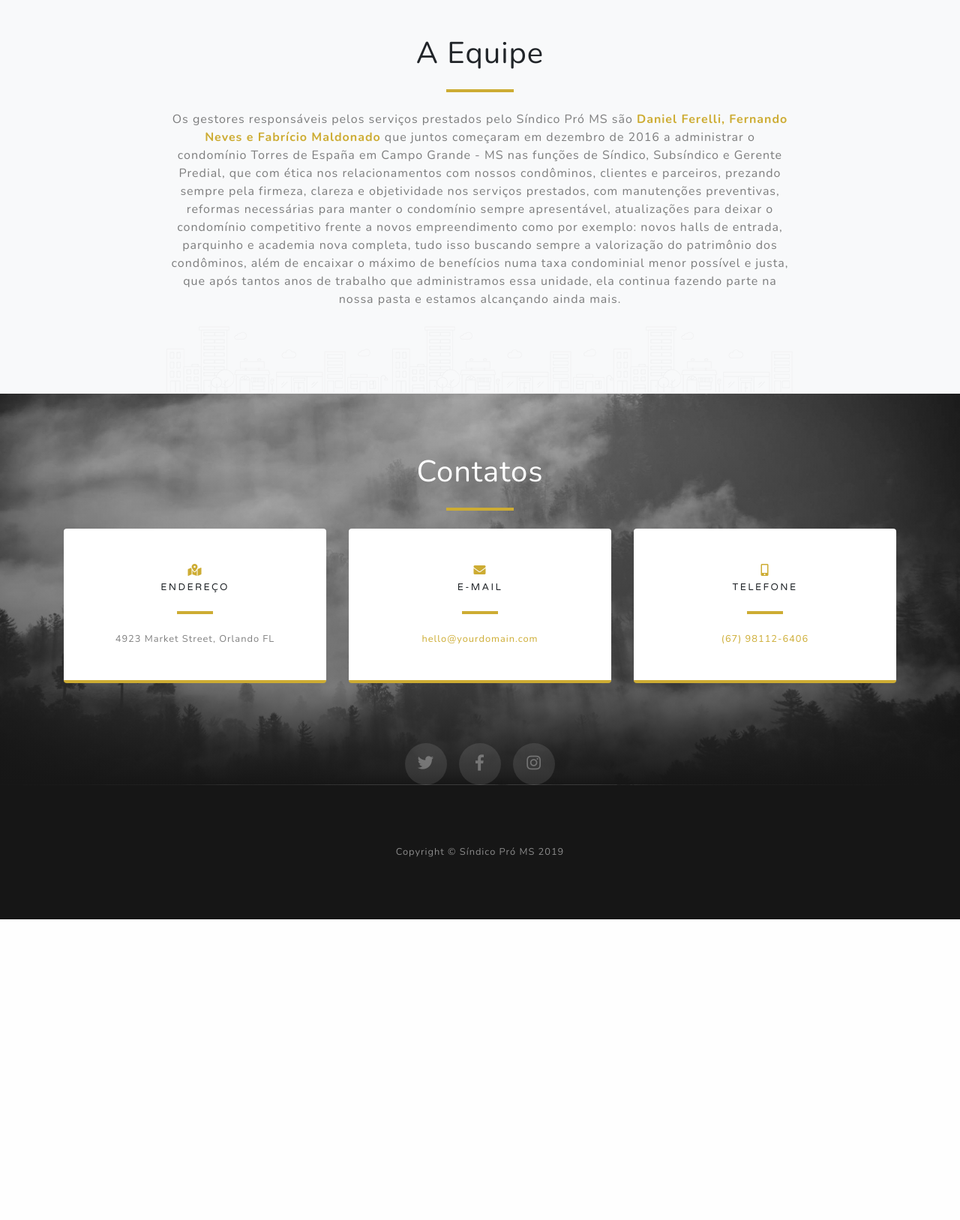
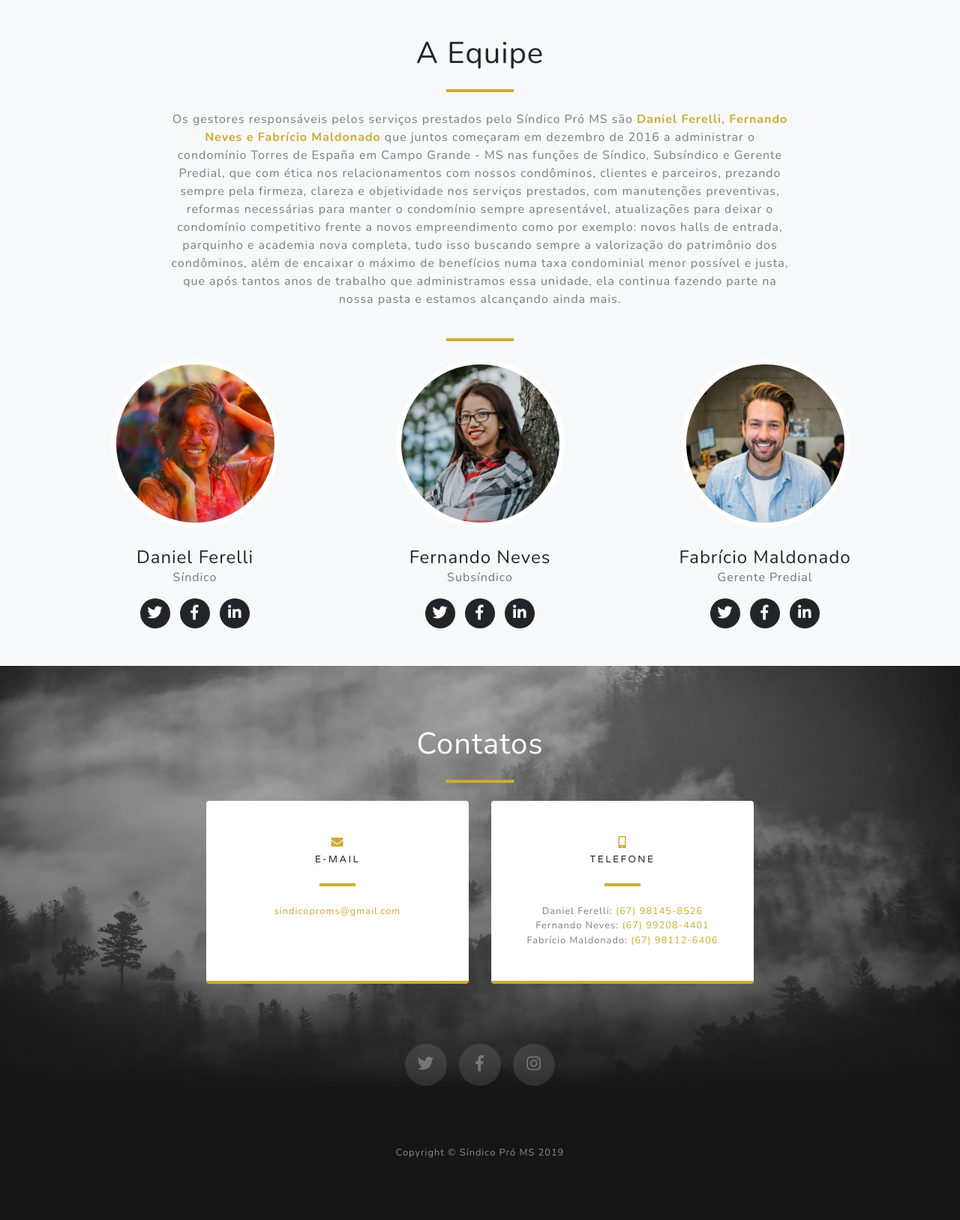
Before and after one commit to JonathanJHK/sindicopro_ms-web, a PHP site: page / in a window 1280 px wide. Shown: the part 2962-4589 px from the top of the page at 75% size. Before the commit the page ends 4188 px from the top, so only its background shows below. Run offline with PHP 8.4, Linux system fonts and the light colour scheme.

Commit message:
Adição da seção de fotos da equipe e atualização dos contatos

```diff
--- a/View/css/grayscale.css
+++ b/View/css/grayscale.css
@@ -367,3 +367,46 @@ hr.divider-main {
     bottom: auto;
   }
 }
+
+.team-member {
+  margin-bottom: 50px;
+  text-align: center;
+}
+
+.team-member img {
+  width: 225px;
+  height: 225px;
+  border: 7px solid #fff;
+}
+
+.team-member h4 {
+  margin-top: 25px;
+  margin-bottom: 0;
+  text-transform: none;
+}
+
+.team-member p {
+  margin-top: 0;
+}
+
+ul.social-buttons {
+  margin-bottom: 0;
+}
+
+ul.social-buttons li a {
+  font-size: 20px;
+  line-height: 40px;
+  display: block;
+  width: 40px;
+  height: 40px;
+  -webkit-transition: all 0.3s;
+  transition: all 0.3s;
+  color: white;
+  border-radius: 100%;
+  outline: none;
+  background-color: #212529;
+}
+
+ul.social-buttons li a:active, ul.social-buttons li a:focus, ul.social-buttons li a:hover {
+  background-color: #CDAC33;
+}
--- a/View/index.php
+++ b/View/index.php
@@ -128,7 +128,7 @@
           </div>
         </div>
 
-         <!-- Project Three Row -->
+        <!-- Project Three Row -->
         <div class="row justify-content-center no-gutters mb-5 mb-lg-5">
           <div class="col-lg-3">
           </div>
@@ -175,7 +175,81 @@
             <p class="text-black-50">Os gestores responsáveis pelos serviços prestados pelo Síndico Pró MS são <strong>Daniel Ferelli, Fernando Neves e Fabrício Maldonado</strong> que juntos começaram em dezembro de 2016 a administrar o condomínio Torres de España em Campo Grande - MS nas funções de Síndico, Subsíndico e Gerente Predial, que com ética nos relacionamentos com nossos condôminos, clientes e parceiros, prezando sempre pela firmeza, clareza e objetividade nos serviços prestados, com manutenções preventivas, reformas necessárias para manter o condomínio sempre apresentável, atualizações para deixar o condomínio competitivo frente a novos empreendimento como por exemplo: novos halls de entrada, parquinho e academia nova completa,  tudo isso buscando sempre a valorização do patrimônio dos condôminos, além de encaixar o máximo de benefícios numa taxa condominial menor possível e justa, que após tantos anos de trabalho que administramos essa unidade, ela continua fazendo parte na nossa pasta e estamos alcançando ainda mais.</p>
           </div>
         </div>
-        <img class="img-fluid" src="View/img/city.png" alt="">
+        <hr class="divider-main mt-4 mb-4">
+        <div class="row">
+          <div class="col-sm-4">
+            <div class="team-member">
+              <img class="mx-auto rounded-circle" src="View/img/team/1.jpg" alt="">
+              <h4>Daniel Ferelli</h4>
+              <p class="text-muted">Síndico</p>
+              <ul class="list-inline social-buttons">
+                <li class="list-inline-item">
+                  <a href="#">
+                    <i class="fab fa-twitter"></i>
+                  </a>
+                </li>
+                <li class="list-inline-item">
+                  <a href="#">
+                    <i class="fab fa-facebook-f"></i>
+                  </a>
+                </li>
+                <li class="list-inline-item">
+                  <a href="#">
+                    <i class="fab fa-linkedin-in"></i>
+                  </a>
+                </li>
+              </ul>
+            </div>
+          </div>
+          <div class="col-sm-4">
+            <div class="team-member">
+              <img class="mx-auto rounded-circle" src="View/img/team/3.jpg" alt="">
+              <h4>Fernando Neves</h4>
+              <p class="text-muted">Subsíndico</p>
+              <ul class="list-inline social-buttons">
+                <li class="list-inline-item">
+                  <a href="#">
+                    <i class="fab fa-twitter"></i>
+                  </a>
+                </li>
+                <li class="list-inline-item">
+                  <a href="#">
+                    <i class="fab fa-facebook-f"></i>
+                  </a>
+                </li>
+                <li class="list-inline-item">
+                  <a href="#">
+                    <i class="fab fa-linkedin-in"></i>
+                  </a>
+                </li>
+              </ul>
+            </div>
+          </div>
+          <div class="col-sm-4">
+            <div class="team-member">
+              <img class="mx-auto rounded-circle" src="View/img/team/2.jpg" alt="">
+              <h4>Fabrício Maldonado</h4>
+              <p class="text-muted">Gerente Predial</p>
+              <ul class="list-inline social-buttons">
+                <li class="list-inline-item">
+                  <a href="#">
+                    <i class="fab fa-twitter"></i>
+                  </a>
+                </li>
+                <li class="list-inline-item">
+                  <a href="#">
+                    <i class="fab fa-facebook-f"></i>
+                  </a>
+                </li>
+                <li class="list-inline-item">
+                  <a href="#">
+                    <i class="fab fa-linkedin-in"></i>
+                  </a>
+                </li>
+              </ul>
+            </div>
+          </div>
+        </div>
       </div>
     </section>
 
@@ -209,15 +283,7 @@
 
         <div class="row">
 
-          <div class="col-md-4 mb-3 mb-md-0">
-            <div class="card py-4 h-100">
-              <div class="card-body text-center">
-                <i class="fas fa-map-marked-alt text-primary mb-2"></i>
-                <h4 class="text-uppercase m-0">Endereço</h4>
-                <hr class="my-4">
-                <div class="small text-black-50">4923 Market Street, Orlando FL</div>
-              </div>
-            </div>
+          <div class="col-md-2 mb-3 mb-md-0">
           </div>
 
           <div class="col-md-4 mb-3 mb-md-0">
@@ -227,7 +293,7 @@
                 <h4 class="text-uppercase m-0">E-mail</h4>
                 <hr class="my-4">
                 <div class="small text-black-50">
-                  <a href="mailto:hello@yourdomain.com">hello@yourdomain.com</a>
+                  <a href="mailto:sindicoproms@gmail.com">sindicoproms@gmail.com</a>
                 </div>
               </div>
             </div>
@@ -239,9 +305,14 @@
                 <i class="fas fa-mobile-alt text-primary mb-2"></i>
                 <h4 class="text-uppercase m-0">Telefone</h4>
                 <hr class="my-4">
-                <div class="small text-black-50"><a href="tel:+5567981126406">(67) 98112-6406</a></div>
+                <div class="small text-black-50">Daniel Ferelli: <a href="tel:+5567981458526">(67) 98145-8526</a></div>
+                <div class="small text-black-50">Fernando Neves: <a href="tel:+5567992084401">(67) 99208-4401</a></div>
+                <div class="small text-black-50">Fabrício Maldonado: <a href="tel:+5567981126406">(67) 98112-6406</a></div>
               </div>
             </div>
+          </div>
+
+          <div class="col-md-2 mb-3 mb-md-0">
           </div>
         </div>
 
```
Also changed, not shown: View/img/team/1.jpg (added), View/img/team/2.jpg (added), View/img/team/3.jpg (added).
